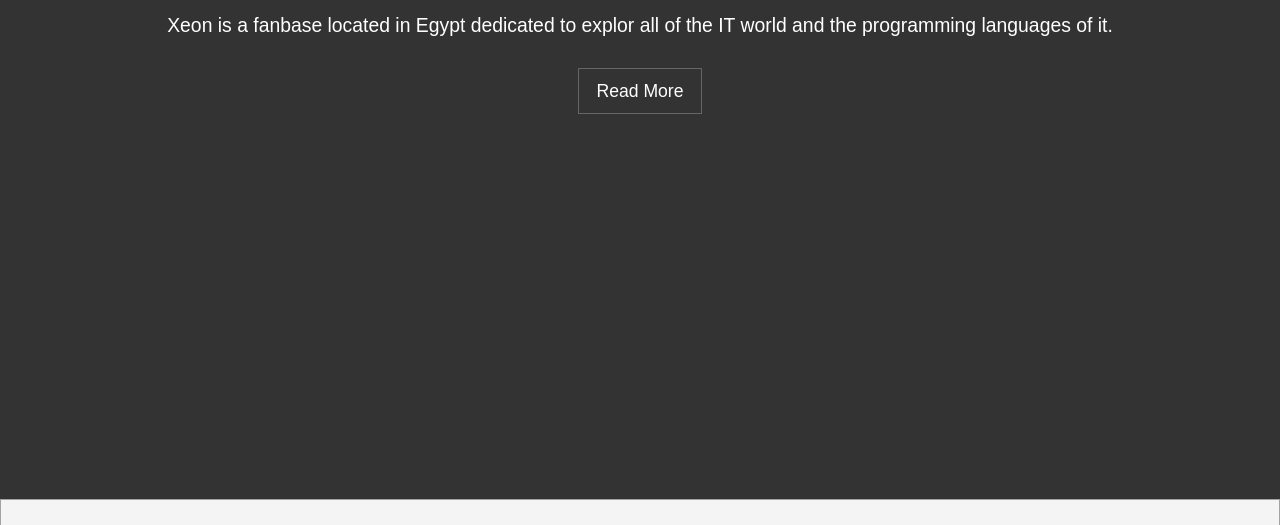
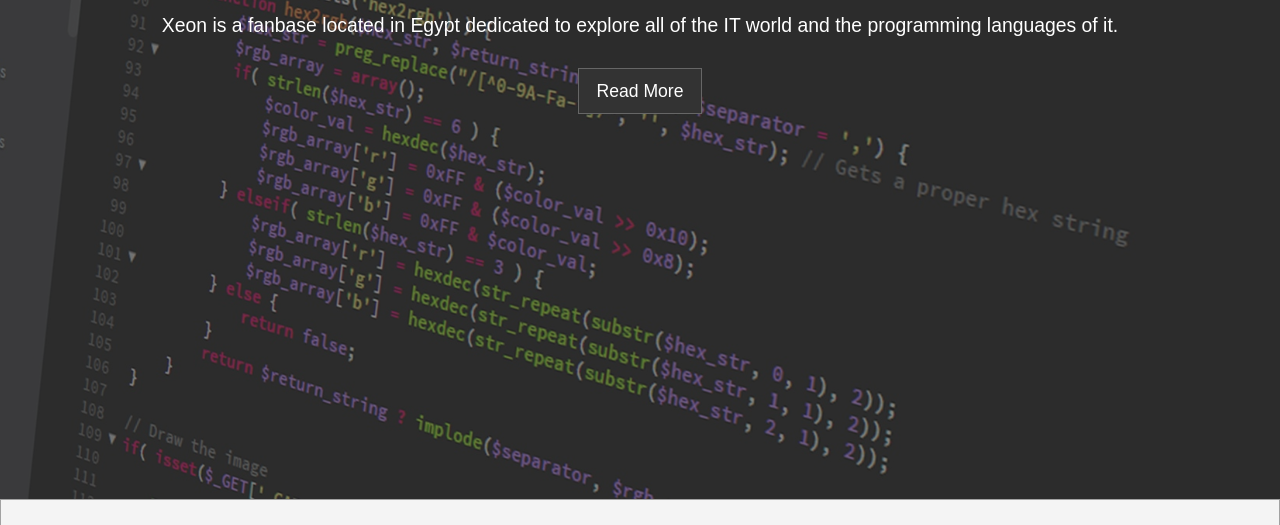
Before and after one commit to NetByBit/Xeon, a plain HTML site: page index.html in a window 1280 px wide. Shown: the part 301-826 px from the top of the page. Drawn offline with Linux system fonts and the light colour scheme.

Commit message:
fix relative path

```diff
--- a/css/style.css
+++ b/css/style.css
@@ -73,7 +73,7 @@ body.home {
 
 .showcase .bg-image {
     position: absolute;
-    background: url("pictures/showcase.jpg");
+    background: url("../pictures/showcase.jpg");
     background-position: center;
     background-repeat: no-repeat;
     background-size: cover;
--- a/index.html
+++ b/index.html
@@ -15,7 +15,7 @@
         <div class="bg-image"></div>
         <div class="content-wrap">
             <h1>Welcome to Xeon</h1>
-            <p>Xeon is a fanbase located in Egypt dedicated to explor all of the IT world and the programming languages of it.</p>
+            <p>Xeon is a fanbase located in Egypt dedicated to explore all of the IT world and the programming languages of it.</p>
             <a href="#section-b" class="btn">Read More</a>
         </div>
     </header>
```
